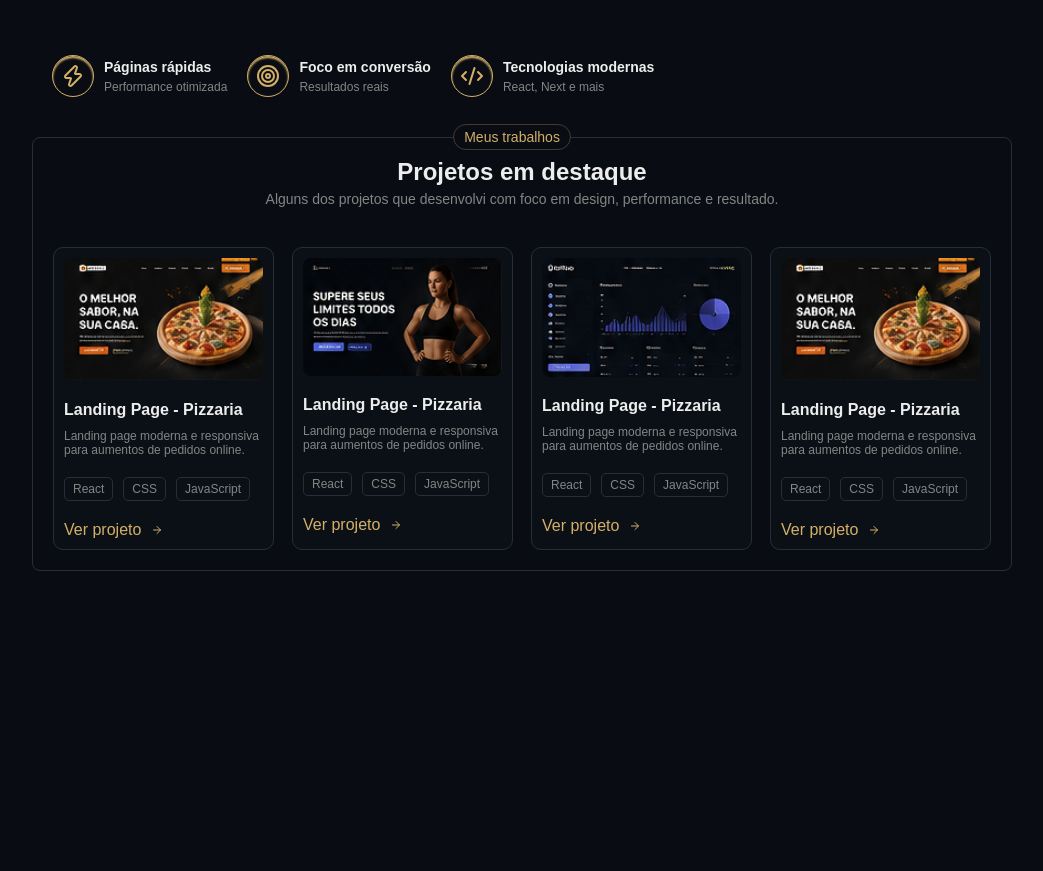
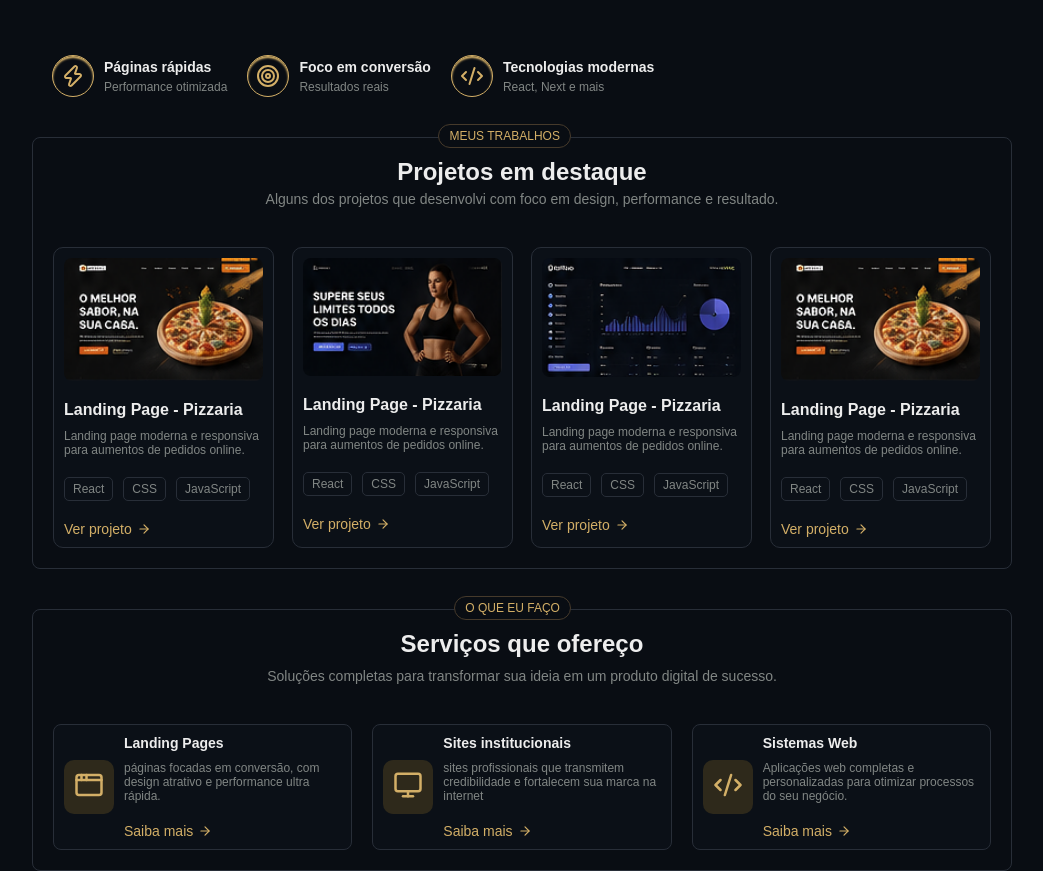
Before and after one commit to kabitschke/portfolio2.0, a Next.js app: page / in a window 1280 px wide. Shown: the part 486-1357 px from the top of the page, without its empty margins (118-1161 px from the left). Before the commit the page ends 1057 px from the top, so only its background shows below. Built offline with nearby package versions, Linux system fonts and the light colour scheme.

Commit message:
section make

```diff
--- a/src/app/globals.css
+++ b/src/app/globals.css
@@ -6,6 +6,7 @@
   --dourado-color: #D3AF67;
   --border-primary: #463A2B;
   --text-secondary: #818684;
+  --background-icon: #2E291B;
 }
 
 /* @media (prefers-color-scheme: dark) {
--- a/src/app/page.tsx
+++ b/src/app/page.tsx
@@ -3,24 +3,18 @@ import { Header } from '@/components/Header/page';
 import styles from '@/app/page.module.css';
 import { Main } from '@/components/Main/page';
 import { Section } from '@/components/Section/page';
+import { SectionMake } from '@/components/SectionMake/page';
 
 export default function Home() {
-
-
-
-
-
 
   return (
 
     <div className={styles.container}>
 
       <Header />
-
       <Main />
-
-
       <Section />
+      <SectionMake />
 
 
 
--- a/src/components/Section/page.module.css
+++ b/src/components/Section/page.module.css
@@ -26,7 +26,7 @@
     padding: 4px 10px;
     border-radius: 16px;
     text-align: center;
-    font-size: 14px;
+    font-size: 12px;
     background: var(--background);
 }
 
@@ -48,8 +48,9 @@
 .Link {
     display: flex;
     align-items: center;
-    gap: 10px;
+    gap: 5px;
     color: var(--dourado-color);
+    font-size: 14px;
 }
 
 .cardWorkItem a {
--- a/src/components/Section/page.tsx
+++ b/src/components/Section/page.tsx
@@ -4,7 +4,7 @@ import { SectionItem } from '../SectionItem/page';
 export const Section = () => {
     return (
         <section className={styles.section}>
-            <div className={styles.title}>Meus trabalhos</div>
+            <div className={styles.title}>MEUS TRABALHOS</div>
             <h2>Projetos em destaque</h2>
 
             <p className={styles.subTitle}>Alguns dos projetos que desenvolvi com foco em design, performance e resultado.</p>
--- a/src/components/SectionItem/page.tsx
+++ b/src/components/SectionItem/page.tsx
@@ -42,7 +42,7 @@ export const SectionItem = ({ src, alt, width, height, title, description, items
       <div className={styles.Link}>
         <a href={link}>Ver projeto</a>
 
-        <ArrowRight size={12} />
+        <ArrowRight size={14} />
 
       </div>
 
--- /dev/null
+++ b/src/components/SectionMake/SectionMakeItem.tsx
@@ -0,0 +1,44 @@
+import styles from '@/components/SectionMake/page.module.css';
+import { ArrowRight, Icon, LucideIcon } from 'lucide-react';
+
+type Props = {
+    title: string;
+    description: string;
+    link: string;
+    icon: LucideIcon;
+}
+
+export const SectionMakeItem = ({ title, description, link, icon: Icon }: Props) => {
+
+    return (
+
+
+        <div className={styles.card}>
+
+            <div className={styles.cardIcon}>
+                {<Icon size={30} />}
+            </div>
+
+            <div className={styles.cardItem}>
+                <h4>{title}</h4>
+                <p>
+                    {description}
+                </p>
+                <div className={styles.link}>
+                    <a href={link}>Saiba mais </a> <ArrowRight size={14} />
+                </div>
+            </div>
+
+
+        </div>
+
+
+
+
+
+
+
+    )
+
+
+}
--- /dev/null
+++ b/src/components/SectionMake/page.module.css
@@ -0,0 +1,75 @@
+.sectionContainer {
+    margin-top: 40px;
+    border: 1px solid var(--border-secondary);
+    border-radius: 8px;
+    position: relative;
+}
+
+.sectionContainer span {
+    position: absolute;
+    top: -14px;
+    right: 45%;
+    color: var(--dourado-color);
+    border: 1px solid var(--border-primary);
+    padding: 4px 10px;
+    border-radius: 16px;
+    text-align: center;
+    font-size: 12px;
+    background: var(--background);
+}
+
+.sectionContainer h2 {
+    margin-top: 20px;
+    text-align: center;
+}
+
+.subTitle {
+    margin-top: 10px;
+    text-align: center;
+    font-size: 14px;
+    color: var(--text-secondary);
+}
+
+.containerCard {
+    margin-top: 20px;
+    display: grid;
+    grid-template-columns: repeat(3, 1fr);
+    gap: 20px;
+    padding: 20px;
+}
+
+.card {
+    display: flex;
+    align-items: center;
+    gap: 10px;
+    border: 1px solid var(--border-secondary);
+    border-radius: 8px;
+    padding: 10px;
+    background-color: var(--background-inside);
+}
+
+.cardIcon {
+    background-color: var(--background-icon);
+    color: var(--dourado-color);
+    padding: 10px;
+    border-radius: 10px;
+}
+
+.cardItem p {
+    font-size: 12px;
+    margin-top: 10px;
+    color: var(--text-secondary);
+}
+
+.cardItem h4 {
+    font-size: 14px;
+}
+
+.link {
+    margin-top: 20px;
+    display: flex;
+    align-items: center;
+    gap: 5px;
+    font-size: 14px;
+    color: var(--dourado-color);
+}
--- /dev/null
+++ b/src/components/SectionMake/page.tsx
@@ -0,0 +1,38 @@
+import styles from '@/components/SectionMake/page.module.css';
+import { AppWindow, AppWindowIcon, ArrowRight, Code2, Monitor } from 'lucide-react';
+import { SectionMakeItem } from './SectionMakeItem';
+
+export const SectionMake = () => {
+    return (
+        <section className={styles.sectionContainer}>
+            <span>O QUE EU FAÇO</span>
+            <h2>Serviços que ofereço</h2>
+
+            <p className={styles.subTitle}>Soluções completas para transformar sua ideia em um produto digital de sucesso.</p>
+            <div className={styles.containerCard}>
+                <SectionMakeItem
+                    title='Landing Pages'
+                    description='páginas focadas em conversão, com design atrativo e performance ultra rápida.'
+                    link='#'
+                    icon={AppWindowIcon}
+                />
+
+                <SectionMakeItem
+                    title='Sites institucionais'
+                    description='sites profissionais que transmitem credibilidade e fortalecem sua marca na internet'
+                    link='#'
+                    icon={Monitor}
+                />
+
+                <SectionMakeItem
+                    title='Sistemas Web'
+                    description='Aplicações web completas e personalizadas para otimizar processos do seu negócio.'
+                    link='#'
+                    icon={Code2}
+                />
+
+            </div>
+
+        </section>
+    )
+}
```
